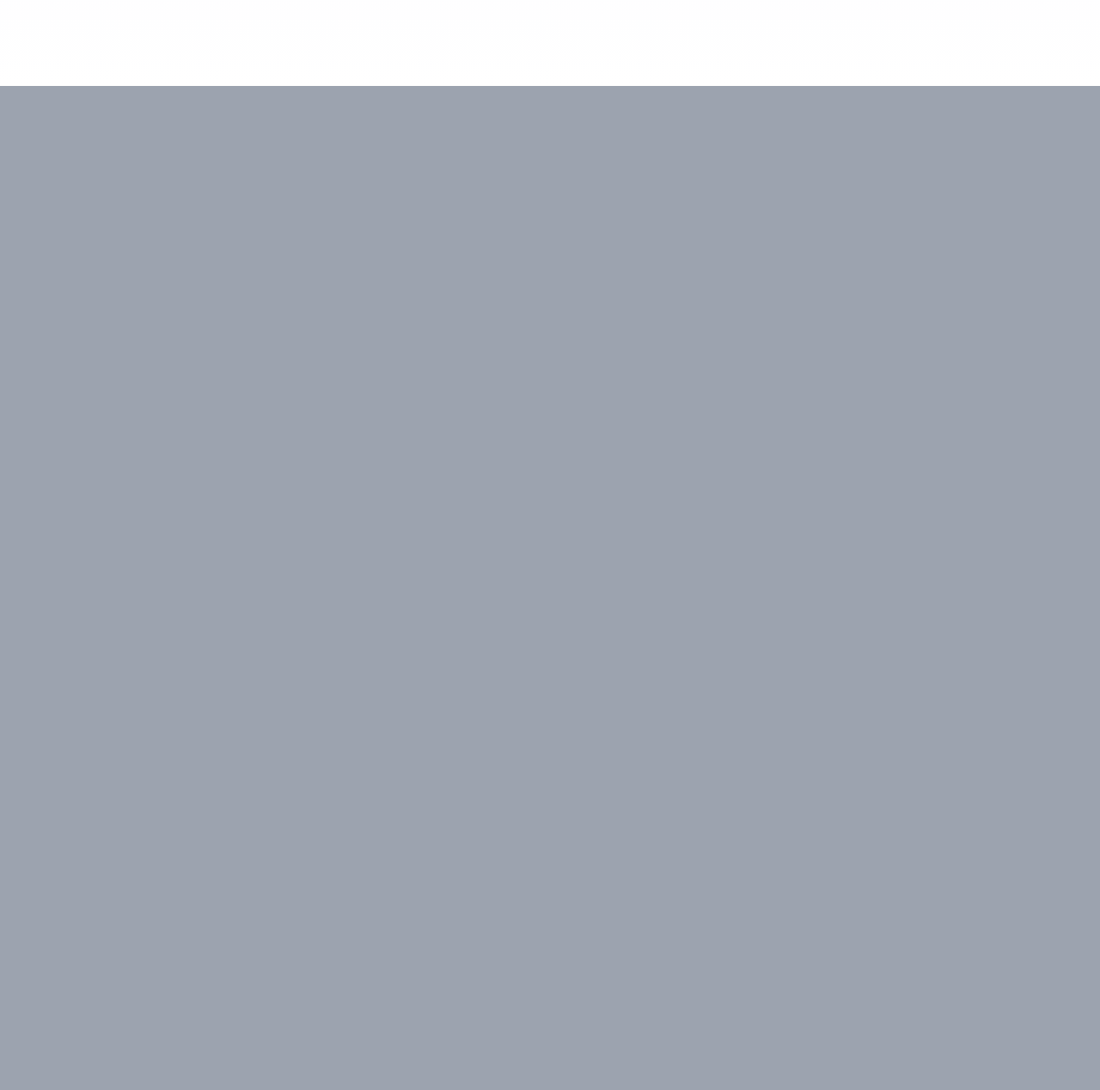
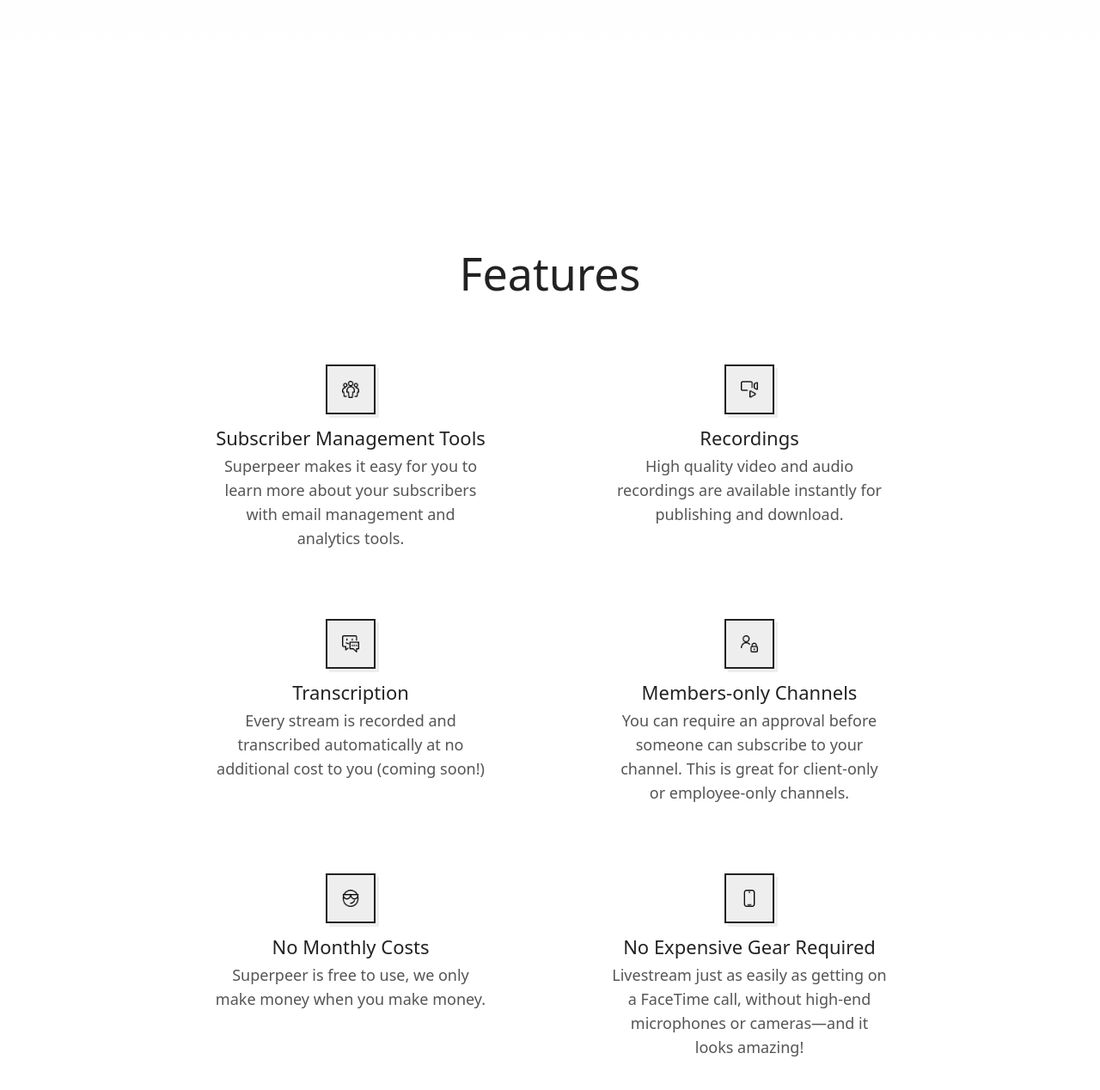
Before and after one commit to AndriySuprunenko/superpeer, a website: page public/index.html in a window 1280 px wide. Shown: the part 4431-5699 px from the top of the page at 86% size. Before the commit the page ends 4531 px from the top, so only its background shows below. Drawn offline with nearby package versions, Linux system fonts and the light colour scheme.

Commit message:
section3 and

```diff
--- a/public/index.html
+++ b/public/index.html
@@ -268,7 +268,142 @@
         </div>
       </section>
 
+      <!-- Features -->
+      <section
+        class="container flex flex-col items-center mx-auto bg-white w-full px-44 pt-40 pb-72"
+      >
+        <!-- Title -->
+        <h2 class="text-5.5xl text-bordersColor mt-8">Features</h2>
+        <!-- Content -->
+        <div class="flex flex-wrap justify-around">
+          <!-- Element 1 -->
+          <div class="flex flex-col items-center max-w-xs mt-20">
+            <!-- title -->
+            <div
+              class="w-58 h-58 p-17 bg-bgIcon border-2 border-bordersColor shadow-shadowIcon"
+            >
+              <img
+                class="w-full"
+                src="./assets/images/section3/subscribe.png"
+                alt="icon"
+              />
+            </div>
+            <h3 class="text-bordersColor text-h3 mt-4 w-fit">
+              Subscriber Management Tools
+            </h3>
+            <!-- text -->
+            <p class="text-center text-textColor text-lg mt-2 w-fit">
+              Superpeer makes it easy for you to learn more about your
+              subscribers with email management and analytics tools.
+            </p>
+          </div>
 
+          <!-- Element 2 -->
+          <div class="flex flex-col items-center max-w-xs mt-20">
+            <!-- title -->
+            <div
+              class="w-58 h-58 p-17 bg-bgIcon border-2 border-bordersColor shadow-shadowIcon"
+            >
+              <img
+                class="w-full"
+                src="./assets/images/section3/recording.png"
+                alt="icon"
+              />
+            </div>
+            <h3 class="text-bordersColor text-h3 mt-4 w-fit">Recordings</h3>
+            <!-- text -->
+            <p class="text-center text-textColor text-lg mt-2 w-fit">
+              High quality video and audio recordings are available instantly
+              for publishing and download.
+            </p>
+          </div>
+
+          <!-- Element 3 -->
+          <div class="flex flex-col items-center max-w-xs mt-20">
+            <!-- title -->
+            <div
+              class="w-58 h-58 p-17 bg-bgIcon border-2 border-bordersColor shadow-shadowIcon"
+            >
+              <img
+                class="w-full"
+                src="./assets/images/section3/transcription.png"
+                alt="icon"
+              />
+            </div>
+            <h3 class="text-bordersColor text-h3 mt-4 w-fit">Transcription</h3>
+            <!-- text -->
+            <p class="text-center text-textColor text-lg mt-2 w-fit">
+              Every stream is recorded and transcribed automatically at no
+              additional cost to you (coming soon!)
+            </p>
+          </div>
+
+          <!-- Element 4 -->
+          <div class="flex flex-col items-center max-w-xs mt-20">
+            <!-- title -->
+            <div
+              class="w-58 h-58 p-17 bg-bgIcon border-2 border-bordersColor shadow-shadowIcon"
+            >
+              <img
+                class="w-full"
+                src="./assets/images/section3/members-only.png"
+                alt="icon"
+              />
+            </div>
+            <h3 class="text-bordersColor text-h3 mt-4 w-fit">
+              Members-only Channels
+            </h3>
+            <!-- text -->
+            <p class="text-center text-textColor text-lg mt-2 w-fit">
+              You can require an approval before someone can subscribe to your
+              channel. This is great for client-only or employee-only channels.
+            </p>
+          </div>
+
+          <!-- Element 5 -->
+          <div class="flex flex-col items-center max-w-xs mt-20">
+            <!-- title -->
+            <div
+              class="w-58 h-58 p-17 bg-bgIcon border-2 border-bordersColor shadow-shadowIcon"
+            >
+              <img
+                class="w-full"
+                src="./assets/images/section3/noMonthy.png"
+                alt="icon"
+              />
+            </div>
+            <h3 class="text-bordersColor text-h3 mt-4 w-fit">
+              No Monthly Costs
+            </h3>
+            <!-- text -->
+            <p class="text-center text-textColor text-lg mt-2 w-fit">
+              Superpeer is free to use, we only make money when you make money.
+            </p>
+          </div>
+
+          <!-- Element 6 -->
+          <div class="flex flex-col items-center max-w-xs mt-20">
+            <!-- title -->
+            <div
+              class="w-58 h-58 p-17 bg-bgIcon border-2 border-bordersColor shadow-shadowIcon"
+            >
+              <img
+                class="w-full"
+                src="./assets/images/section3/noExpensiv.png"
+                alt="icon"
+              />
+            </div>
+            <h3 class="text-bordersColor text-h3 mt-4 w-fit">
+              No Expensive Gear Required
+            </h3>
+            <!-- text -->
+            <p class="text-center text-textColor text-lg mt-2 w-fit">
+              Livestream just as easily as getting on a FaceTime call, without
+              high-end microphones or cameras—and it looks amazing!
+            </p>
+          </div>
+        </div>
+      </section>
     </div>
   </body>
 </html>
--- a/tailwind.config.js
+++ b/tailwind.config.js
@@ -107,6 +107,7 @@
     },
     boxShadow: {
       sm: '0 1px 2px 0 rgb(0 0 0 / 0.05)',
+      shadowIcon: '4px 4px 0 #EEEEEE',
       DEFAULT: '0 1px 3px 0 rgb(0 0 0 / 0.1), 0 1px 2px -1px rgb(0 0 0 / 0.1)',
       md: '0 4px 6px -1px rgb(0 0 0 / 0.1), 0 2px 4px -2px rgb(0 0 0 / 0.1)',
       lg: '0 10px 15px -3px rgb(0 0 0 / 0.1), 0 4px 6px -4px rgb(0 0 0 / 0.1)',
@@ -132,6 +133,7 @@
     caretColor: ({ theme }) => theme('colors'),
     colors: ({ colors }) => ({
       bordersColor: '#222222',
+      bgIcon: '#EEEEEE',
       textColor: '#555555',
       buttonColor:'#FFD338',
       gradientColor:'#FFF9E8',
@@ -824,7 +826,9 @@
     }),
     spacing: {
       px: '1px',
+      17: '17px',
       25: '25px',
+      58: '58px',
       69: '69px',
       103: '103px',
       106: '106px',
@@ -989,6 +993,7 @@
       '9/12': '75%',
       '10/12': '83.333333%',
       '11/12': '91.666667%',
+      58: '58px',
       full: '100%',
       screen: '100vw',
       min: 'min-content',
```
Also changed, not shown: public/styles.css.
